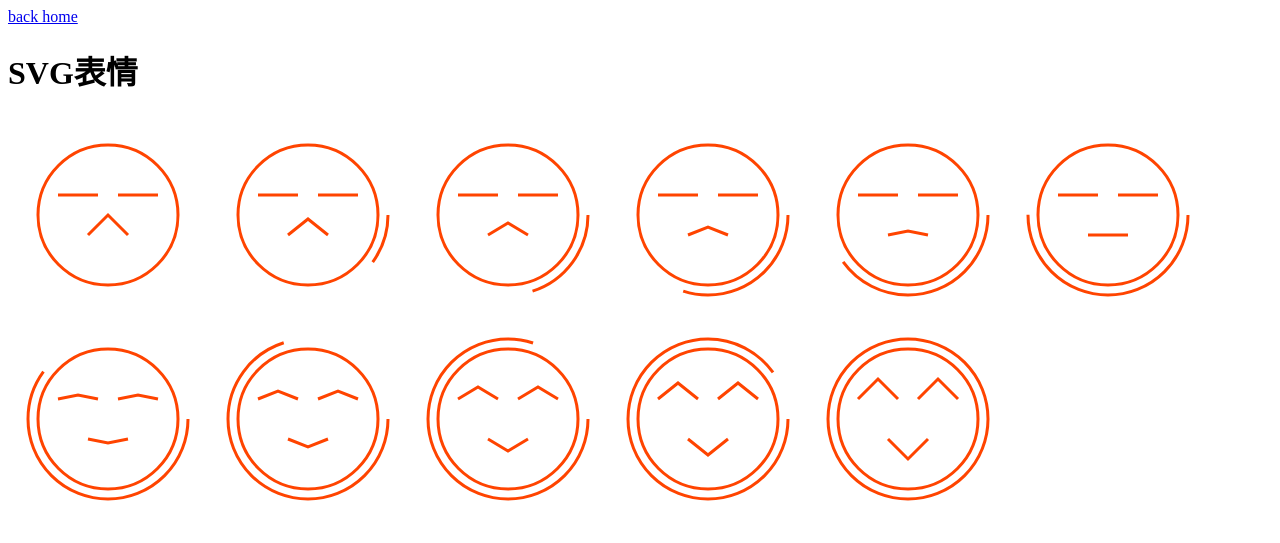
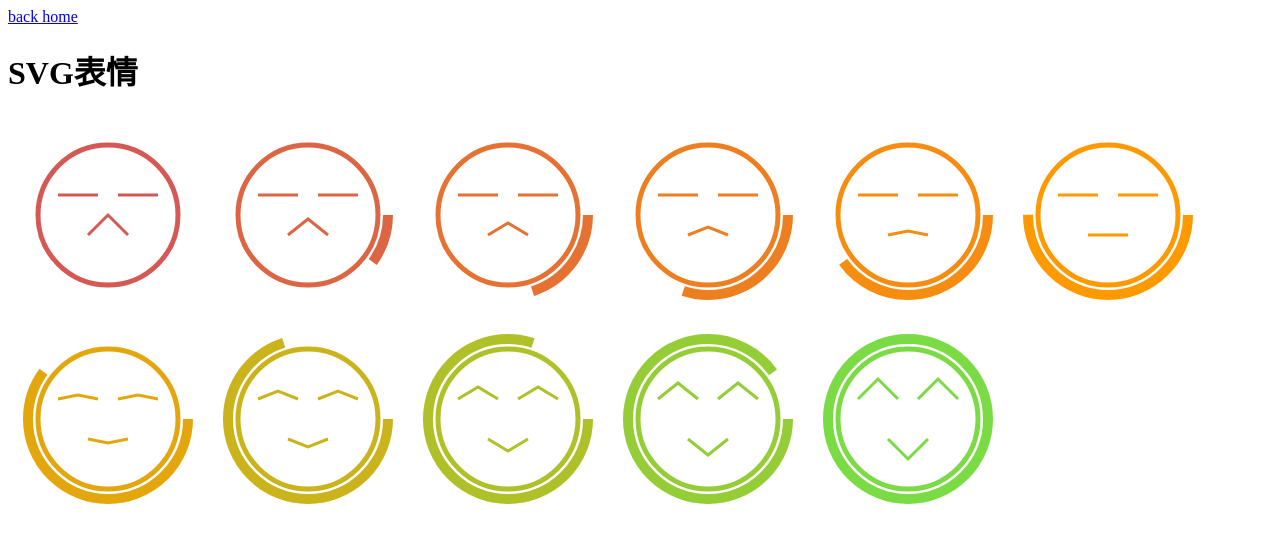
Before and after one commit to LIDDD/gafish.github.com, a Jekyll site: the page built from _posts/2014-09-03-svg-face.html, in a window 1280 px wide. Shown: the top 543 px of the page. Built offline with Jekyll 4.4.1, drawn with Linux system fonts in a browser that asks for light colours; comment, search, counter and statistics services are not loaded.

Commit message:
增加颜色渐变

```diff
--- a/_posts/2014-09-03-svg-face.html
+++ b/_posts/2014-09-03-svg-face.html
@@ -11,22 +11,17 @@ title:  SVG表情
     <polyline points="90 120, 100 130, 110 120" />
 </svg>
  -->
- <style type="text/css">
-    div{
+<script type="text/javascript" src="http://g.alicdn.com/kissy/k/1.4.7/seed-min.js"></script>
+<style type="text/css">
+    #demo {
+        overflow: hidden;
+    }
+    #demo div{
         float: left;
     }
- </style>
-<div id="face0"></div>
-<div id="face1"></div>
-<div id="face2"></div>
-<div id="face3"></div>
-<div id="face4"></div>
-<div id="face5"></div>
-<div id="face6"></div>
-<div id="face7"></div>
-<div id="face8"></div>
-<div id="face9"></div>
-<div id="face10"></div>
+</style>
+<div id="demo">
+</div>
 
 <script type="text/javascript">
 /*
@@ -65,11 +60,14 @@ function faceTool(container,level){
         return svg;
     }
     /*构建圆脸*/
-    function createCircle(cx,cy,r,b){
+    function createCircle(cx,cy,r,width,b){
         var circle = createElementNS('circle');
         circle.setAttribute('cx',cx);
         circle.setAttribute('cy',cy);
         circle.setAttribute('r',r);
+        if (width) {
+            circle.setAttribute('stroke-width',width);
+        };
         if (b) {
             var perimeter = 3.14*2*r;
             var length = perimeter/100*level;
@@ -101,8 +99,24 @@ function faceTool(container,level){
         return animate;
     }
     /*计算表情颜色*/
+    /**
+     * r:212 g:89 b:84
+     * r:255 g:153 b:0
+     * r:123 g:219 b:68
+     */
     function calcColor(){
-        return '#f40';
+        var color;
+        var calc = function(a,b,c){
+            return Math.floor(a+(b-a)*((level-50*c)/50));
+        }
+        if (level <= 50) {
+            color = 'rgb('+calc(212,255,0)+','+calc(89,153,0)+','+calc(84,0,0)+')'
+        } else if(level < 100){
+            color = 'rgb('+calc(255,123,1)+','+calc(153,219,1)+','+calc(0,68,1)+')'
+        } else {
+            color = 'rgb(123,219,68)'
+        };
+        return color;
     }
     /*计算Y轴*/
     function calcY(level,baseY,proportion){
```
Also changed, not shown: other parts of _posts/2014-09-03-svg-face.html (+11 -11 lines).
